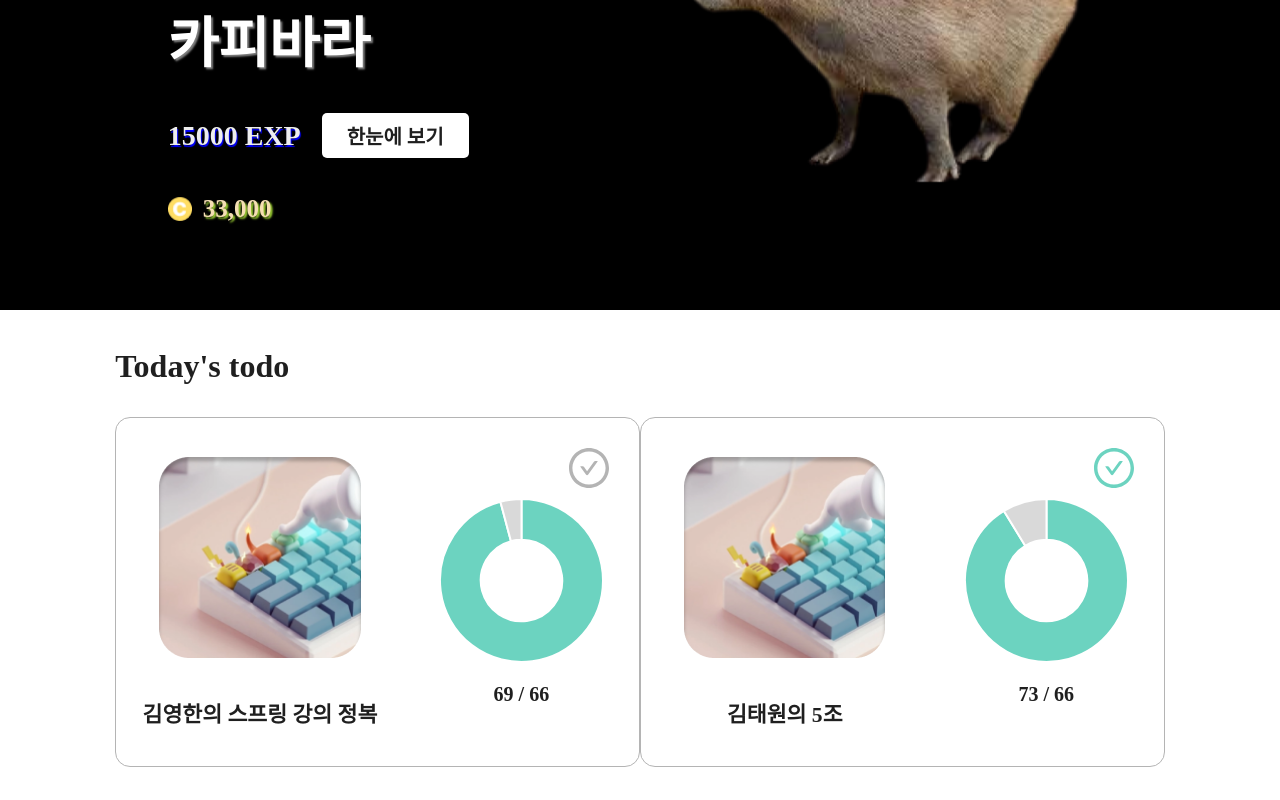
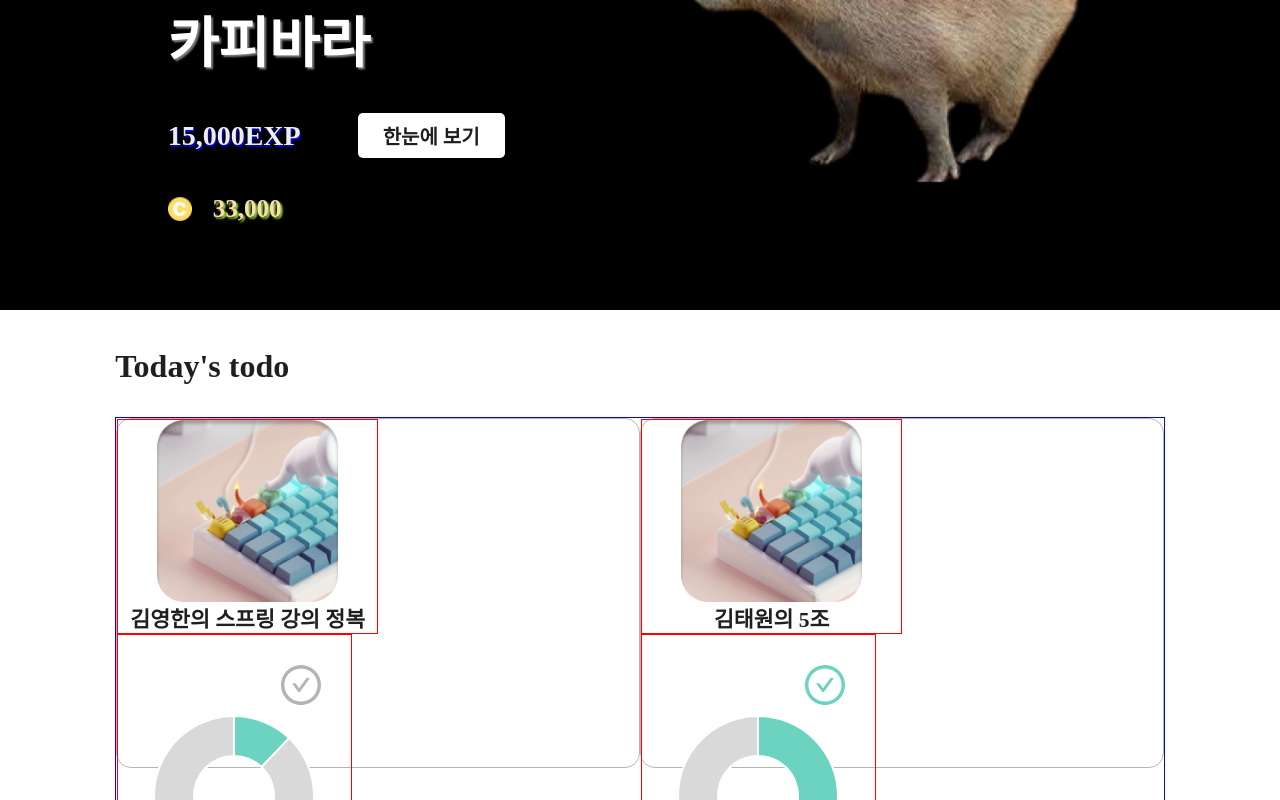
Before and after one commit to predictyson/66days, a React (Vite) app in the folder frontend/: page /main in a window 1280 px wide. Shown: the part 320-1120 px from the top of the page. Built offline with nearby package versions, Linux system fonts and the light colour scheme; a web font is replaced by a local one.

Commit message:
fe/chore: temp save

```diff
--- a/frontend/package.json
+++ b/frontend/package.json
@@ -19,6 +19,7 @@
     "chart.js": "^4.3.0",
     "pretendard": "^1.3.6",
     "react": "^18.2.0",
+    "react-countup": "^6.4.2",
     "react-dom": "^18.2.0",
     "react-router-dom": "^6.11.0",
     "react-slick": "^0.29.0",
@@ -34,6 +35,7 @@
     "@types/react-dom": "^18.0.11",
     "@types/sockjs-client": "^1.5.1",
     "@types/stompjs": "^2.3.5",
+    "@types/react-slick": "^0.23.10",
     "@types/styled-components": "^5.1.26",
     "@typescript-eslint/eslint-plugin": "^5.57.1",
     "@typescript-eslint/parser": "^5.57.1",
--- a/frontend/src/components/main/Banner.tsx
+++ b/frontend/src/components/main/Banner.tsx
@@ -4,6 +4,7 @@ import Badge from "../../assets/main/Bronze.png";
 import CoinIcon from "../../assets/main/Coin.png";
 import { theme } from "../../styles/theme";
 import { MemberInfoData } from "../../types/main";
+import CountUp from "react-countup";
 
 interface IProps {
   memberInfo: MemberInfoData;
@@ -20,12 +21,18 @@ export default function Banner({ memberInfo }: IProps) {
           게으른 <br /> {memberInfo.animal}
         </Nickname>
         <MoreInfo>
-          <div className="exp">{memberInfo.exp} EXP</div>
+          <div className="exp">
+            <CountUp end={memberInfo.exp} duration={5} />
+            EXP
+          </div>
           <div className="button">한눈에 보기</div>
         </MoreInfo>
         <Coin>
           <img src={CoinIcon} alt="icon" />{" "}
-          <span>{memberInfo.point.toLocaleString()}</span>
+          <span>
+            {/* {memberInfo.point.toLocaleString()} */}
+            <CountUp end={memberInfo.point} duration={5} />
+          </span>
         </Coin>
       </LeftWrapper>
       <ImageWrapper>
@@ -125,6 +132,7 @@ const MoreInfo = styled.div`
   width: 80%;
   display: flex;
   .button {
+    margin-left: 4rem;
     border-radius: 5px;
     background-color: white;
     width: 35%;
@@ -134,7 +142,6 @@ const MoreInfo = styled.div`
     align-items: center;
     font-size: 2rem;
     cursor: pointer;
-    margin-left: 5%;
     font-weight: ${theme.fontWeight.semibold};
     &:hover {
       background-color: #444444;
@@ -145,6 +152,7 @@ const MoreInfo = styled.div`
   }
 
   .exp {
+    width: 15rem;
     color: ${theme.colors.gray200};
     font-size: 2.8rem;
     font-weight: bold;
--- a/frontend/src/components/main/Todo.tsx
+++ b/frontend/src/components/main/Todo.tsx
@@ -5,6 +5,11 @@ import Algo from "../../assets/landing/algoBox.png";
 import Chart from "./Chart";
 import { CheckCircleOutlined } from "@ant-design/icons";
 import { ChallengeData } from "../../types/main";
+// slider
+import "slick-carousel/slick/slick.css";
+import "slick-carousel/slick/slick-theme.css";
+import Slider from "react-slick";
+
 interface IProps {
   challenges: ChallengeData[];
 }
@@ -13,17 +18,29 @@ export default function Todo({ challenges }: IProps) {
   function countDays(startDate: string): number {
     const oneDay = 24 * 60 * 60 * 1000; // 1일을 밀리초로 계산
     const startDateTime = new Date(startDate).getTime(); // 시작일을 밀리초로 변환
-    const todayDateTime = new Date().getTime(); // 현재 시간을 밀리초로 변환
+    const todayDateTime = new Date().getTime(); // 현w재 시간을 밀리초로 변환
     const diffDays = Math.round(
       Math.abs((todayDateTime - startDateTime) / oneDay)
     ); // 날짜 차이 계산
     return diffDays;
   }
 
+  const settings = {
+    centerMode: false,
+    dots: false,
+    infinite: true,
+    slidesToShow: 2,
+    slidesToScroll: 2,
+    arrows: true,
+    // prevArrow: <CustomPrevArrow />,
+    // nextArrow: <CustomNextArrow />,
+    // responsive: BREAKPOINT,
+  };
   return (
     <Container>
       <Title>Today's todo</Title>
       <TodoContianer>
+        <Slider {...settings}>
           {challenges.map((challenge, idx) => {
             return (
               <TodoBox key={idx}>
@@ -39,11 +56,39 @@ export default function Todo({ challenges }: IProps) {
               </TodoBox>
             );
           })}
+        </Slider>
       </TodoContianer>
     </Container>
   );
 }
 
+// FIXME: 슬라이더 CSS가 깨져요 :)
+const CustomSlider = styled(Slider)`
+  /* width: 100%; */
+  /* border: solid 2px green;
+  height: 50rem;
+  /* height: 80%; */
+  .slick-slide {
+    margin: 0 1rem;
+    width: auto !important;
+    margin: 0 !important;
+    /* display: flex !important; set margin between slides */
+  }
+
+  .slick-list {
+    overflow: visible; /* show the left and right overflow */
+  }
+
+  .slick-slide > div {
+    width: 55rem;
+    /* margin: 0 auto; center TodoBox within slide */
+  }
+
+  /* hide the extra slide that appears when there are not enough items to fill a slide */
+  .slick-slide:not(.slick-active) {
+    visibility: hidden;
+  }
+`;
 const CustomChecked = styled(CheckCircleOutlined)`
   font-size: 4rem;
   color: ${theme.colors.mint};
@@ -73,8 +118,9 @@ const Title = styled.div`
   font-weight: bold;
 `;
 const TodoContianer = styled.div`
-  display: flex;
-  justify-content: space-between;
+  /* display: flex; */
+  border: solid 1px blue;
+  /* justify-content: space-between; */
   margin-top: 3.2rem;
 `;
 
@@ -83,14 +129,17 @@ const TodoBox = styled.div`
   height: 35rem;
   border: solid 1px ${theme.colors.gray400};
   border-radius: 15px;
-  display: flex;
+  /* display: flex; */
+  /* flex-direction: row; */
   img {
     width: 70%;
     display: flex;
     margin: auto 0;
   }
   .left {
-    width: 55%;
+    border: solid 1px red;
+
+    width: 50%;
     display: flex;
     align-items: center;
     flex-direction: column;
@@ -108,6 +157,7 @@ const TodoBox = styled.div`
     text-overflow: ellipsis;
   }
   .right {
+    border: solid 1px red;
     width: 45%;
     padding: 3rem;
     p {
--- a/frontend/src/main.tsx
+++ b/frontend/src/main.tsx
@@ -7,7 +7,8 @@ import { theme } from "./styles/theme";
 import GlobalStyle from "./styles/GlobalStyle.tsx";
 import GlobalFont from "./styles/GlobalFont.tsx";
 import { ConfigProvider } from "antd";
-
+import "slick-carousel/slick/slick.css";
+import "slick-carousel/slick/slick-theme.css";
 ReactDOM.createRoot(document.getElementById("root") as HTMLElement).render(
   <React.StrictMode>
     <ThemeProvider theme={theme}>
--- a/frontend/src/routes/MainPage.tsx
+++ b/frontend/src/routes/MainPage.tsx
@@ -30,14 +30,42 @@ const MAIN_DUMMY_DATA: MainData = {
       image: "/image/image.jpg",
       name: "김영한의 스프링 강의 정복",
       participants: ["뽀삐", "뭉치", "해피"],
-      startDate: "2023-03-03",
+      startDate: "2023-05-03",
       status: false,
     },
     {
       image: "/image/image.jpg",
       name: "김태원의 5조",
       participants: ["태원", "귀렬", "해피"],
-      startDate: "2023-02-27",
+      startDate: "2023-03-27",
+      status: true,
+    },
+    {
+      image: "/image/image.jpg",
+      name: "김영한의 스프링 강의 정복",
+      participants: ["뽀삐", "뭉치", "해피"],
+      startDate: "2023-05-03",
+      status: false,
+    },
+    {
+      image: "/image/image.jpg",
+      name: "김태원의 5조",
+      participants: ["태원", "귀렬", "해피"],
+      startDate: "2023-03-27",
+      status: true,
+    },
+    {
+      image: "/image/image.jpg",
+      name: "김영한의 스프링 강의 정복",
+      participants: ["뽀삐", "뭉치", "해피"],
+      startDate: "2023-05-03",
+      status: false,
+    },
+    {
+      image: "/image/image.jpg",
+      name: "김태원의 5조",
+      participants: ["태원", "귀렬", "해피"],
+      startDate: "2023-03-27",
       status: true,
     },
   ],
```
Also changed, not shown: 1 other file (tests, documents, lock files or other folders). Lines whose indentation alone changed are shown as unchanged.
